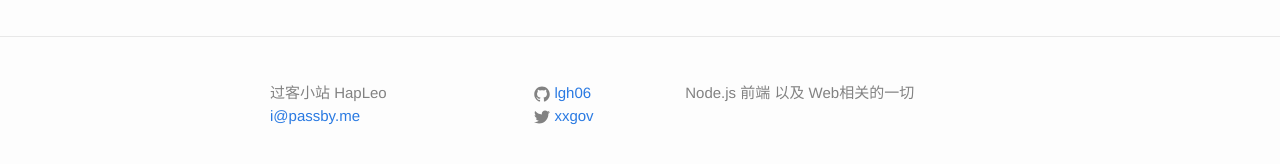
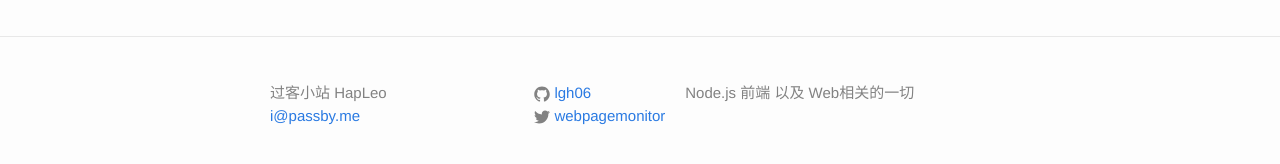
Before and after one commit to lgh06/blog, a Jekyll site: the page built from about.md, in a window 1280 px wide. Shown: the part 518-682 px from the top of the page. Built offline with Jekyll 4.4.1, drawn with Linux system fonts in a browser that asks for light colours.

Commit message:
update twitter

```diff
--- a/_config.yml
+++ b/_config.yml
@@ -20,7 +20,7 @@ description: > # this means to ignore newlines until "baseurl:"
   Node.js 前端 以及 Web相关的一切
 baseurl: "" # the subpath of your site, e.g. /blog
 url: "http://blog.hapleo.com" # the base hostname & protocol for your site
-twitter_username: xxgov
+twitter_username: webpagemonitor
 github_username:  lgh06
 
 # Build settings
```
